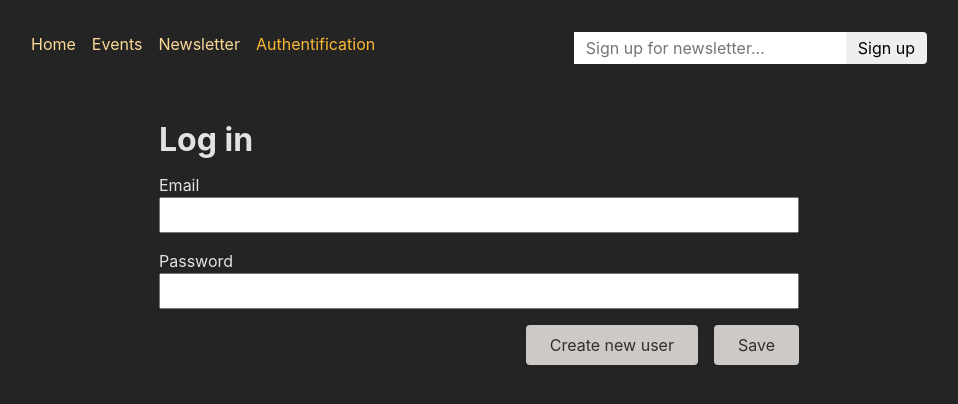
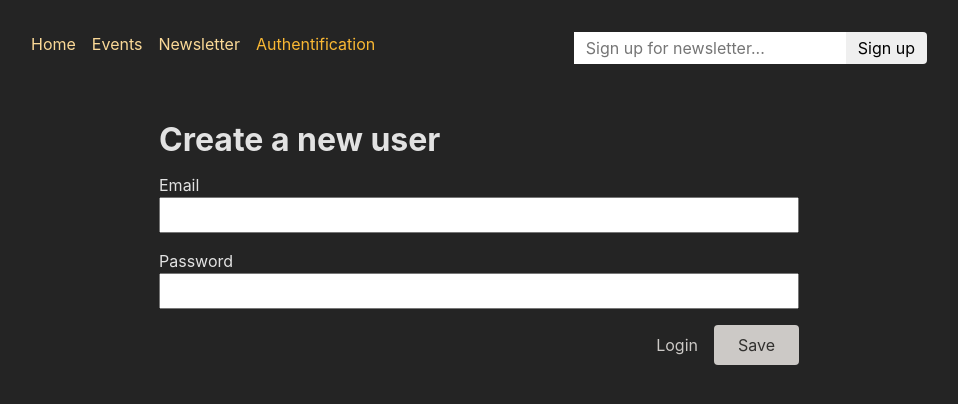
Before and after one commit to Matatov1989/React-Auth-Works, a React (Create React App) app in the folder frontend/: page /auth in a window 1280 px wide. Shown: the top 404 px of the page, without its empty margins (161-1119 px from the left). Built offline with nearby package versions, Linux system fonts and the light colour scheme.

Commit message:
working with query parameters

```diff
--- a/frontend/src/components/AuthForm.js
+++ b/frontend/src/components/AuthForm.js
@@ -1,14 +1,10 @@
-import { useState } from 'react';
-import { Form } from 'react-router-dom';
+import { Form, Link, useSearchParams } from 'react-router-dom';
 
 import classes from './AuthForm.module.css';
 
 function AuthForm() {
-  const [isLogin, setIsLogin] = useState(true);
-
-  function switchAuthHandler() {
-    setIsLogin((isCurrentlyLogin) => !isCurrentlyLogin);
-  }
+  const [searchParams, setSearchParams] = useSearchParams();
+  const isLogin = searchParams.get('mode') === 'login';
 
   return (
     <>
@@ -23,9 +19,9 @@
           <input id="password" type="password" name="password" required />
         </p>
         <div className={classes.actions}>
-          <button onClick={switchAuthHandler} type="button">
+          <Link to={`?mode=${isLogin ? 'signup' : 'login'}`}>
             {isLogin ? 'Create new user' : 'Login'}
-          </button>
+          </Link>
           <button>Save</button>
         </div>
       </Form>
--- a/frontend/src/components/MainNavigation.js
+++ b/frontend/src/components/MainNavigation.js
@@ -41,7 +41,7 @@
           </li>
           <li>
             <NavLink
-              to="/auth"
+              to="/auth?mode=login"
               className={({ isActive }) =>
                 isActive ? classes.active : undefined
               }
```
